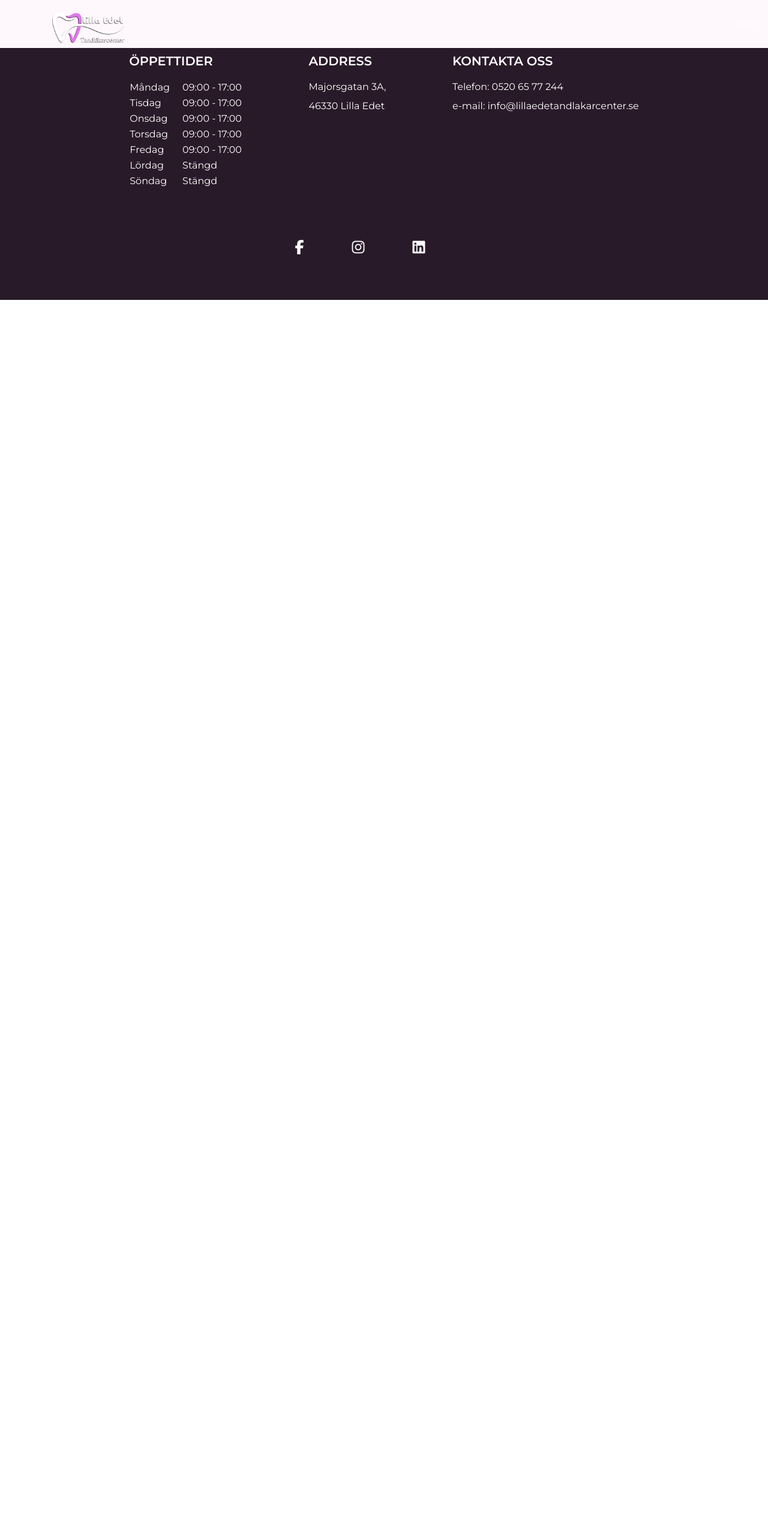
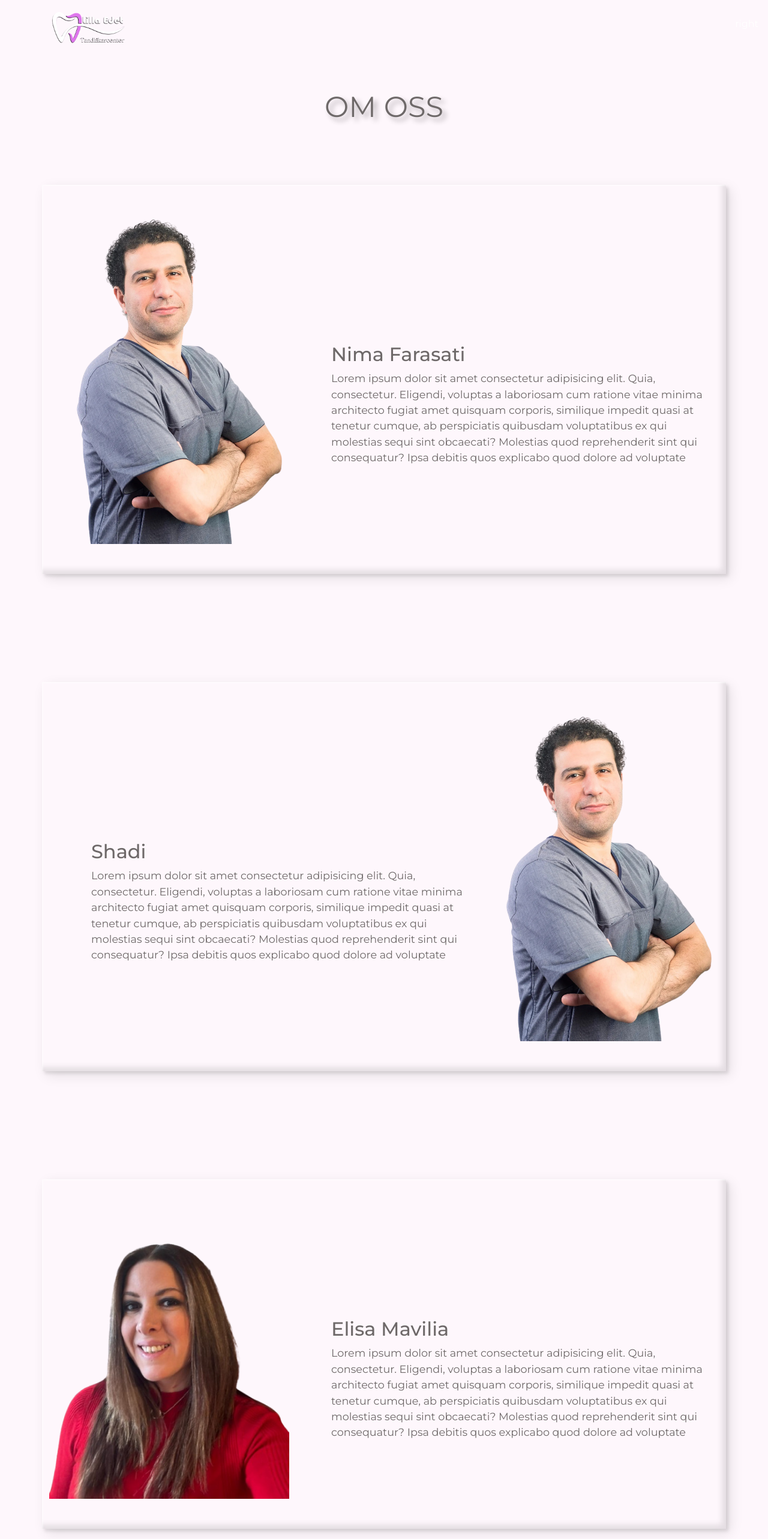
Before and after one commit to ElisaMavilia/lillaedet-vue, a Vue app: page /om-oss in a window 1280 px wide. Shown: the top 2566 px of the page at 60% size. Before the commit the page ends 800 px from the top, so only its background shows below. Built offline with nearby package versions, Linux system fonts and the light colour scheme; no server answers.

Commit message:
added GetEmployees (axios)

```diff
--- a/src/pages/AboutUsComponent.vue
+++ b/src/pages/AboutUsComponent.vue
@@ -1,42 +1,85 @@
 <template>
+  <!--  {{ employees }} -->
   <div id="about-us">
     <h1 class="text-center text-uppercase text-general">Om oss</h1>
     <section class="container d-flex justify-content-around align-items-center">
-            <img src="../assets/img/nima.png" alt="Nimas bild">
+      <img src="../assets/img/nima.png" alt="Nimas bild" />
       <div class="text-container flex-direction-column">
         <h2>Nima Farasati</h2>
-            <p>Lorem ipsum dolor sit amet consectetur adipisicing elit. Quia, consectetur. Eligendi, voluptas a laboriosam cum ratione vitae minima architecto fugiat amet quisquam corporis, similique impedit quasi at tenetur cumque, ab perspiciatis quibusdam voluptatibus ex qui molestias sequi sint obcaecati? Molestias quod reprehenderit sint qui consequatur? Ipsa debitis quos explicabo quod dolore ad voluptate</p>
+        <p>
+          Lorem ipsum dolor sit amet consectetur adipisicing elit. Quia,
+          consectetur. Eligendi, voluptas a laboriosam cum ratione vitae minima
+          architecto fugiat amet quisquam corporis, similique impedit quasi at
+          tenetur cumque, ab perspiciatis quibusdam voluptatibus ex qui
+          molestias sequi sint obcaecati? Molestias quod reprehenderit sint qui
+          consequatur? Ipsa debitis quos explicabo quod dolore ad voluptate
+        </p>
       </div>
     </section>
     <section class="container d-flex justify-content-around align-items-center">
       <div class="text-container flex-direction-column">
         <h2>Shadi</h2>
-            <p>Lorem ipsum dolor sit amet consectetur adipisicing elit. Quia, consectetur. Eligendi, voluptas a laboriosam cum ratione vitae minima architecto fugiat amet quisquam corporis, similique impedit quasi at tenetur cumque, ab perspiciatis quibusdam voluptatibus ex qui molestias sequi sint obcaecati? Molestias quod reprehenderit sint qui consequatur? Ipsa debitis quos explicabo quod dolore ad voluptate</p>
+        <p>
+          Lorem ipsum dolor sit amet consectetur adipisicing elit. Quia,
+          consectetur. Eligendi, voluptas a laboriosam cum ratione vitae minima
+          architecto fugiat amet quisquam corporis, similique impedit quasi at
+          tenetur cumque, ab perspiciatis quibusdam voluptatibus ex qui
+          molestias sequi sint obcaecati? Molestias quod reprehenderit sint qui
+          consequatur? Ipsa debitis quos explicabo quod dolore ad voluptate
+        </p>
       </div>
-        <img src="../assets/img/nima.png" alt="Nimas bild">
+      <img src="../assets/img/nima.png" alt="Nimas bild" />
     </section>
     <section class="container d-flex justify-content-around align-items-center">
-        <img src="../assets/img/elisa.png" alt="Nimas bild">
+      <img src="../assets/img/elisa.png" alt="Nimas bild" />
       <div class="text-container flex-direction-column">
         <h2>Elisa Mavilia</h2>
-            <p>Lorem ipsum dolor sit amet consectetur adipisicing elit. Quia, consectetur. Eligendi, voluptas a laboriosam cum ratione vitae minima architecto fugiat amet quisquam corporis, similique impedit quasi at tenetur cumque, ab perspiciatis quibusdam voluptatibus ex qui molestias sequi sint obcaecati? Molestias quod reprehenderit sint qui consequatur? Ipsa debitis quos explicabo quod dolore ad voluptate</p>
+        <p>
+          Lorem ipsum dolor sit amet consectetur adipisicing elit. Quia,
+          consectetur. Eligendi, voluptas a laboriosam cum ratione vitae minima
+          architecto fugiat amet quisquam corporis, similique impedit quasi at
+          tenetur cumque, ab perspiciatis quibusdam voluptatibus ex qui
+          molestias sequi sint obcaecati? Molestias quod reprehenderit sint qui
+          consequatur? Ipsa debitis quos explicabo quod dolore ad voluptate
+        </p>
       </div>
     </section>
   </div>
 </template>
 
 <script>
+import axios from "axios";
+import { store } from "../store";
 
 export default {
-    name: 'AboutUsComponent',
-    components: {
-
-    }
+  name: "AboutUsComponent",
+  data() {
+    return {
+      employees: [], // Array per memorizzare i dipendenti
+    };
+  },
+  methods: {
+    GetEmployees() {
+      axios
+        .get(`${store.apiBaseUrl}/om-oss`)
+        .then((response) => {
+          console.log("Api Response:", response.data);
+          this.employees = response.data.results; // Salva i dati ottenuti nella proprietà employees
+        })
+        .catch((error) => {
+          console.error("Error fetching employees:", error);
+        });
+    },
+  },
+  mounted() {
+    // Carica automaticamente i dipendenti quando il componente è montato
+    this.GetEmployees();
+  },
 };
 </script>
 
 <style lang="scss" scoped>
-   @use '../assets/styles/partials/variables' as *;
+@use "../assets/styles/partials/variables" as *;
 
 #about-us {
   width: 100%;
@@ -44,10 +87,9 @@
 }
 
 section {
-    box-shadow: inset 2px 2px 2px 0px rgba(255, 255, 255, .5),
-                inset -7px -7px 10px 0px rgba(0, 0, 0, .1),
-                7px 7px 20px 0px rgba(0, 0, 0, .1),
-                4px 4px 5px 0px rgba(0, 0, 0, .1);
+  box-shadow: inset 2px 2px 2px 0px rgba(255, 255, 255, 0.5),
+    inset -7px -7px 10px 0px rgba(0, 0, 0, 0.1),
+    7px 7px 20px 0px rgba(0, 0, 0, 0.1), 4px 4px 5px 0px rgba(0, 0, 0, 0.1);
   margin-top: 100px;
   margin-bottom: 180px;
 }
@@ -66,7 +108,8 @@
   padding-top: 150px;
 }
 
-   h2, p {
+h2,
+p {
   color: $fadedFont;
   padding-left: 140px;
 }
@@ -78,5 +121,4 @@
 p {
   font-size: 1.1rem;
 }
-
 </style>
--- a/src/router.js
+++ b/src/router.js
@@ -13,7 +13,7 @@
       component: HomePageComponent,
     },
     {
-      path: "/about-us",
+      path: "/om-oss",
       name: "about-us",
       component: AboutUsComponent,
     },
```
Lines whose indentation alone changed are shown as unchanged.
